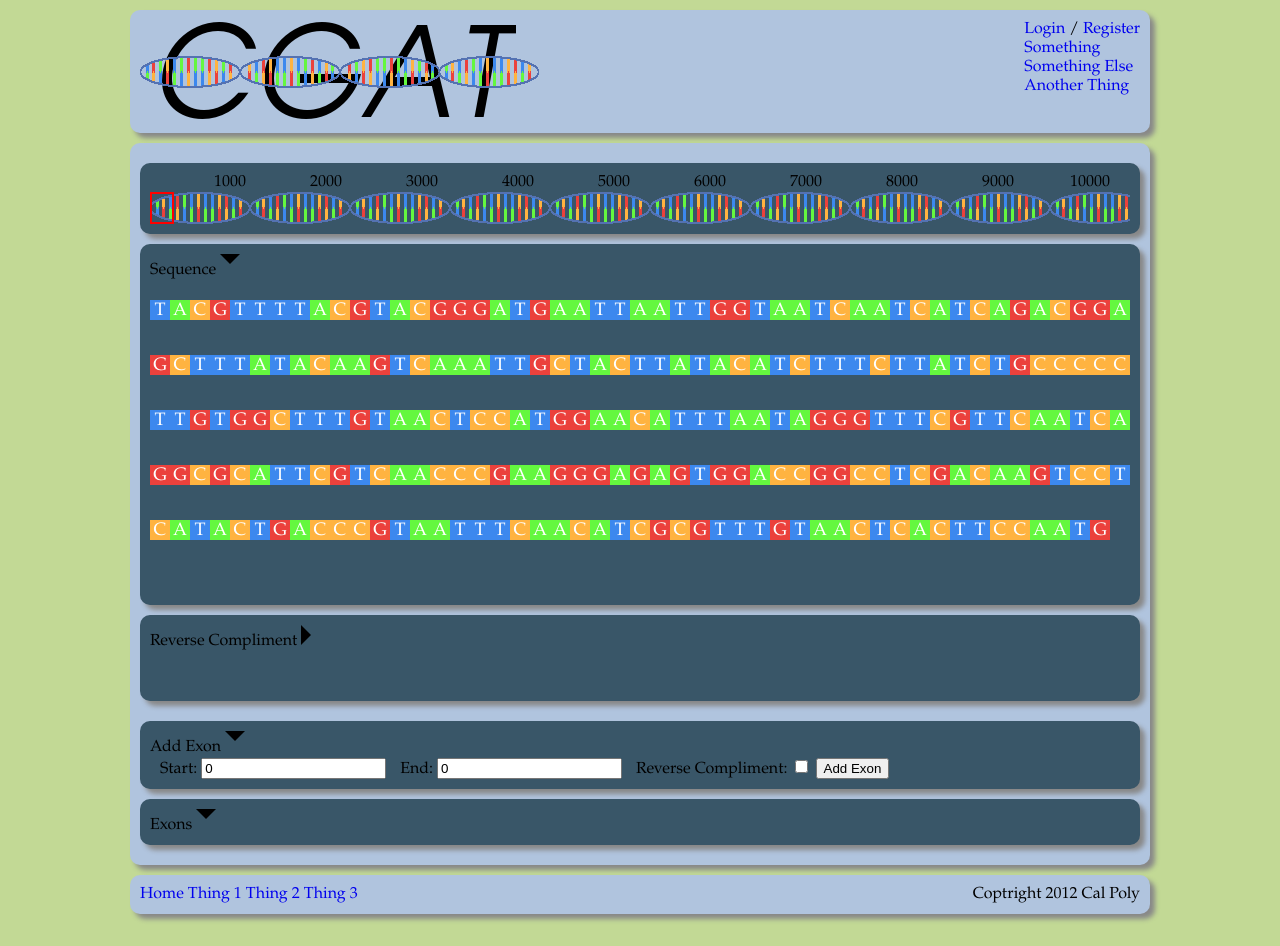
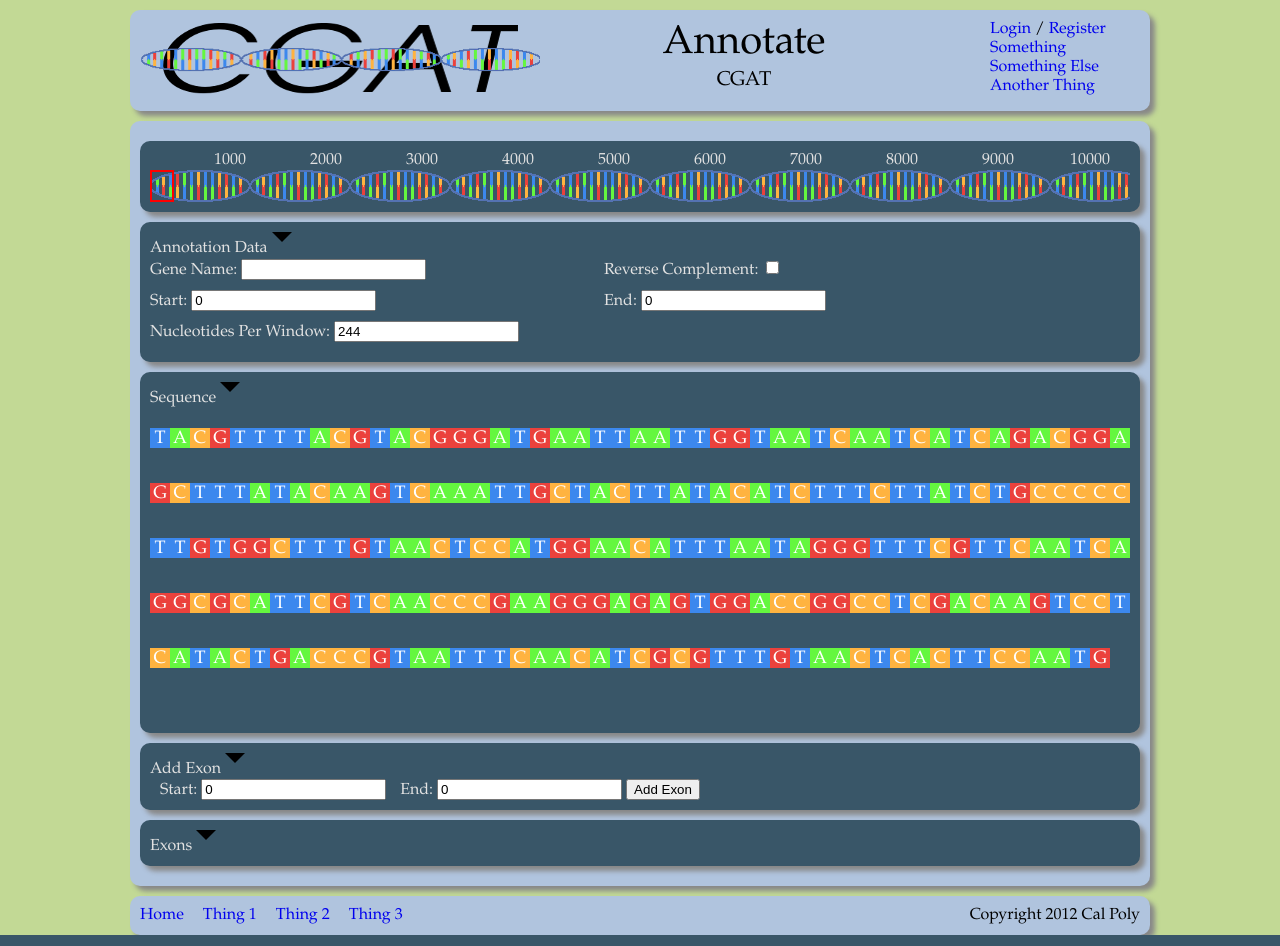
Before and after one commit to rverdon/CGAT, a PHP site: page /annotation.php in a window 1280 px wide. Run offline with PHP 8.4, Linux system fonts and the light colour scheme.

Commit message:
UI Work. Added Anniotation Options

```diff
--- a/ui/annotation.php
+++ b/ui/annotation.php
@@ -3,32 +3,21 @@
       <link rel='stylesheet' type='text/css' media='screen' href='style/style.css' />
       <link rel='stylesheet' type='text/css' media='screen' href='style/annotation.css' />
       <link rel='stylesheet' href='style/jquery-ui.css' />
-
       <script src='js/jquery-1.8.2.js'></script>
       <script src='js/jquery-ui.js'></script>
-
       <script src='js/script.js' type='text/javascript'></script>
       <script src='js/annotation.js' type='text/javascript'></script>
+      <title>Annotate</title>
    </head>
    <body>
 
       <div id='page'>
-         <div id='header' class='top-level-area'>
-            <a class='logo-link' href='/'>
-               <img src='images/logo.png' alt='GCAT'>
-               </img>
-            </a>
-            <div id='top-nav' class='nav'>
-               <ul>
-                  <li><a href='login.php'>Login</a> / <a href='register.php'>Register</a></li>
-                  <li><a href='#'>Something</a></li>
-                  <li><a href='#'>Something Else</a></li>
-                  <li><a href='#'>Another Thing</a></li>
-               </ul>
-            </div>
-         </div>
+         <?php
+            $title = 'Annotate';
+            require('header.php');
+         ?>
+
          <div id='content' class='top-level-area'>
-            <div class='dna-viewer'>
             <div class='second-level-area'>
                <div class='dna-ruler'>
                </div>
@@ -41,21 +30,38 @@
                   <span>%: </span><span id='debug-selection-percent'>0</span>
                </div>
             </div>
-               <div class='dna-closeups'>
-                  <div class='closeup-dna'>
-                     <div class='second-level-area'>
-                        <h2 onclick='toggleCollapse("standard-collapse-button", "standard-sequence");'>Sequence <div class='collapse-button' id='standard-collapse-button'></div></h2>
-                        <div id='standard-sequence' class='sequence-closeup'>
+
+            <div id='annotation-data' class='second-level-area'>
+               <h2 onclick='toggleCollapse("annotation-collapse-button", "annotation-data-area");'>Annotation Data <div class='collapse-button' id='annotation-collapse-button'></div></h2>
+               <div id='annotation-data-area'>
+                  <div class='annotation-data annotation-data-left'>
+                     <span>Gene Name: </span>
+                     <input type='text' id='annotation-name' />
                   </div>
+                  <div class='annotation-data annotation-data-right'>
+                     <span>Reverse Complement: </span>
+                     <input type='checkbox' id='annotation-rc' />
                   </div>
-                     <div class='second-level-area'>
-                        <h2 onclick='toggleCollapse("rc-collapse-button", "rc-sequence");'>Reverse Compliment <div class='collapse-button collapse-on' id='rc-collapse-button'></div></h2>
-                        <div id='rc-sequence' class='sequence-closeup collapse'>
+                  <div class='annotation-data annotation-data-left'>
+                     <span>Start: </span>
+                     <input type='number' id='annotation-start' value=0 />
+                  </div>
+                  <div class='annotation-data annotation-data-right'>
+                     <span>End: </span>
+                     <input type='number' id='annotation-end' value=0 />
+                  </div>
+                  <div class='annotation-data annotation-data-left'>
+                     <span>Nucleotides Per Window: </span>
+                     <input type='number' id='nucleotides-per-window' />
                   </div>
                </div>
             </div>
+
+            <div class='dna-closeup second-level-area'>
+               <h2 onclick='toggleCollapse("standard-collapse-button", "standard-sequence");'>Sequence <div class='collapse-button' id='standard-collapse-button'></div></h2>
+               <div id='standard-sequence' class='sequence-closeup'></div>
             </div>
-            </div><!-- dna-viewer -->
+
             <div id='add-exon-area' class='second-level-area'>
                <h2 onclick='toggleCollapse("add-exon-collapse-button", "add-exon-collapse-area");'>Add Exon <div class='collapse-button' id='add-exon-collapse-button'></div></h2>
                <div id='add-exon-collapse-area'>
@@ -63,31 +69,20 @@
                   <input type='number' id='add-exon-start' value=0 />
                   <span>End: </span>
                   <input type='number' id='add-exon-end' value=0 />
-                  <span>Reverse Compliment: </span>
-                  <input type='checkbox' id='add-exon-rc' \>
                   <button onclick='addExonFromButton();'>Add Exon</button>
                </div>
             </div>
+
             <div id='exon-area' class='second-level-area'>
                <h2 onclick='toggleCollapse("exons-collapse-button", "exons");'>Exons <div class='collapse-button' id='exons-collapse-button'></div></h2>
                <div id='exons'>
                </div>
             </div>
          </div>
-         <div id='footer' class='top-level-area'>
-            <div id='bottom-nav' class='nav'>
-               <ul>
-                  <li><a href='/'>Home</a></li>
-                  <li><a href='#'>Thing 1</a></li>
-                  <li><a href='#'>Thing 2</a></li>
-                  <li><a href='#'>Thing 3</a></li>
-               </ul>
+
+         <?php
+            require('footer.php');
+         ?>
       </div>
-            <div id='colophon'>
-               <p>Coptright 2012 Cal Poly</p>
-            </div>
-         </div>
-      </div>
-
    </body>
 </html>
--- /dev/null
+++ b/ui/footer.php
@@ -0,0 +1,13 @@
+<div id='footer' class='top-level-area'>
+   <div id='bottom-nav' class='nav'>
+      <ul>
+         <li><a href='/'>Home</a></li>
+         <li><a href='#'>Thing 1</a></li>
+         <li><a href='#'>Thing 2</a></li>
+         <li><a href='#'>Thing 3</a></li>
+      </ul>
+   </div>
+   <div id='colophon'>
+      <p>Copyright 2012 Cal Poly</p>
+   </div>
+</div>
--- /dev/null
+++ b/ui/header.php
@@ -0,0 +1,37 @@
+<?php
+   /**
+    * This is the header for the page (the top area with the logo and nav.
+    * If you want a title to be displayed, you will need to sed the $title
+    *  varible prior to require'ing this.
+    */
+?>
+
+<div id='header' class='top-level-area'>
+   <a class='logo-link' href='/'>
+      <img src='images/logo.png' alt='GCAT'>
+      </img>
+   </a>
+   <div id='top-title'>
+      <?php
+         if (isset($title)) {
+            echo "<h1 id='top-title-text'>" . $title . "</h1>";
+         } else {
+            echo "<h1 id='top-title-text'>CGAT</h1>";
+         }
+
+         if (isset($subTitle)) {
+            echo "<h3 id='top-subtitle-text'>" . $subTitle . "</h3>";
+         } else {
+            echo "<h3 id='top-subtitle-text'>CGAT</h3>";
+         }
+      ?>
+   </div>
+   <div id='top-nav' class='nav'>
+      <ul>
+         <li><a href='login.php'>Login</a> / <a href='register.php'>Register</a></li>
+         <li><a href='#'>Something</a></li>
+         <li><a href='#'>Something Else</a></li>
+         <li><a href='#'>Another Thing</a></li>
+      </ul>
+   </div>
+</div>
--- a/ui/js/script.js
+++ b/ui/js/script.js
@@ -1,8 +1,8 @@
 "use strict";
 
-// Get the reverse compliment of a sequence
+// Get the reverse complement of a sequence
 // Will return undefined if the sequence is not valid (not upcase ATCG).
-function reverseCompliment(sequence) {
+function reverseComplement(sequence) {
    var rc = [];
 
    for (var i = sequence.length - 1; i >= 0; i--) {
@@ -41,3 +41,8 @@ function toggleCollapse(buttonId, collapseAreaId) {
       collapseArea.classList.add('collapse');
    }
 }
+
+// This assumes that the page is under the normal framework and uses header.php.
+function setSubtitle(subtitle) {
+   document.getElementById('top-subtitle-text').innerHTML = subtitle;
+}
--- a/ui/style/annotation.css
+++ b/ui/style/annotation.css
@@ -1,9 +1,4 @@
 /** BEGIN DNA VIEWER **/
-
-.dna-viewer {
-   width: 1000px;
-   margin-bottom: 20px;
-}
 
 .dna-ruler {
    overflow: hidden;
@@ -33,7 +28,7 @@
 }
 
 #dna-selection-draggable {
-   background: initial;
+   background: transparent;
    border: 2px solid red;
    width: 20px;
    height: 28px;
@@ -44,29 +39,20 @@
    float: left;
 }
 
-.dna-closeups h2 {
-   cursor: pointer;
+.annotation-data {
+   margin-bottom: 10px;
+   width: 450px;
+   display: inline-block;
 }
 
-.collapse-button {
-   display: inline-block;
-   width: 0;
-   height: 0;
-   border-style: solid;
-   border-width: 10px;
-   border-color: black transparent transparent transparent;
-   -webkit-transition: all 0.25s;
-   transition: all 0.25s;
-   -moz-transition: all 0.25s;
-   -o-transition: all 0.25s;
+.annotation-data-left {
 }
 
-.collapse-on {
-   -webkit-transform:rotate(-90deg);
-   transform:rotate(-90deg);
-   -ms-transform:rotate(-90deg);
-   -moz-transform:rotate(-90deg);
-   -o-transform:rotate(-90deg);
+.annotation-data-right {
+}
+
+.dna-closeup h2 {
+   cursor: pointer;
 }
 
 .sequence-closeup {
--- a/ui/style/style.css
+++ b/ui/style/style.css
@@ -33,12 +33,29 @@ body {
    display: none;
 }
 
+#header {
+}
+
 .logo-link {
    overflow: hidden;
    display: inline-block;
 }
 
+#top-title {
+   display: inline-block;
+   width: 300px;
+   text-align: center;
+   margin-left: 50px;
+   font-size: 40px;
+   vertical-align: top;
+}
+
+#top-subtitle-text {
+   font-size: 20px;
+}
+
 #top-nav {
+   width: 150px;
    float: right;
 }
 
@@ -56,6 +73,7 @@ body {
 
 #bottom-nav li {
    display: inline-block;
+   margin-right: 15px;
 }
 
 #colophon {
@@ -87,4 +105,26 @@ body {
    padding: 10px;
    border-radius: 10px;
    box-shadow: 5px 5px 5px #888;
+   color: #E2E2E2;
 }
+
+.collapse-button {
+   display: inline-block;
+   width: 0;
+   height: 0;
+   border-style: solid;
+   border-width: 10px;
+   border-color: black transparent transparent transparent;
+   -webkit-transition: all 0.25s;
+   transition: all 0.25s;
+   -moz-transition: all 0.25s;
+   -o-transition: all 0.25s;
+}
+
+.collapse-on {
+   -webkit-transform:rotate(-90deg);
+   transform:rotate(-90deg);
+   -ms-transform:rotate(-90deg);
+   -moz-transform:rotate(-90deg);
+   -o-transform:rotate(-90deg);
+}
```
Also changed, not shown: ui/index.php (+8 -27 lines), ui/js/annotation.js (+73 -47 lines), ui/images/logo.png, 1 other file. Lines whose indentation alone changed are shown as unchanged.
